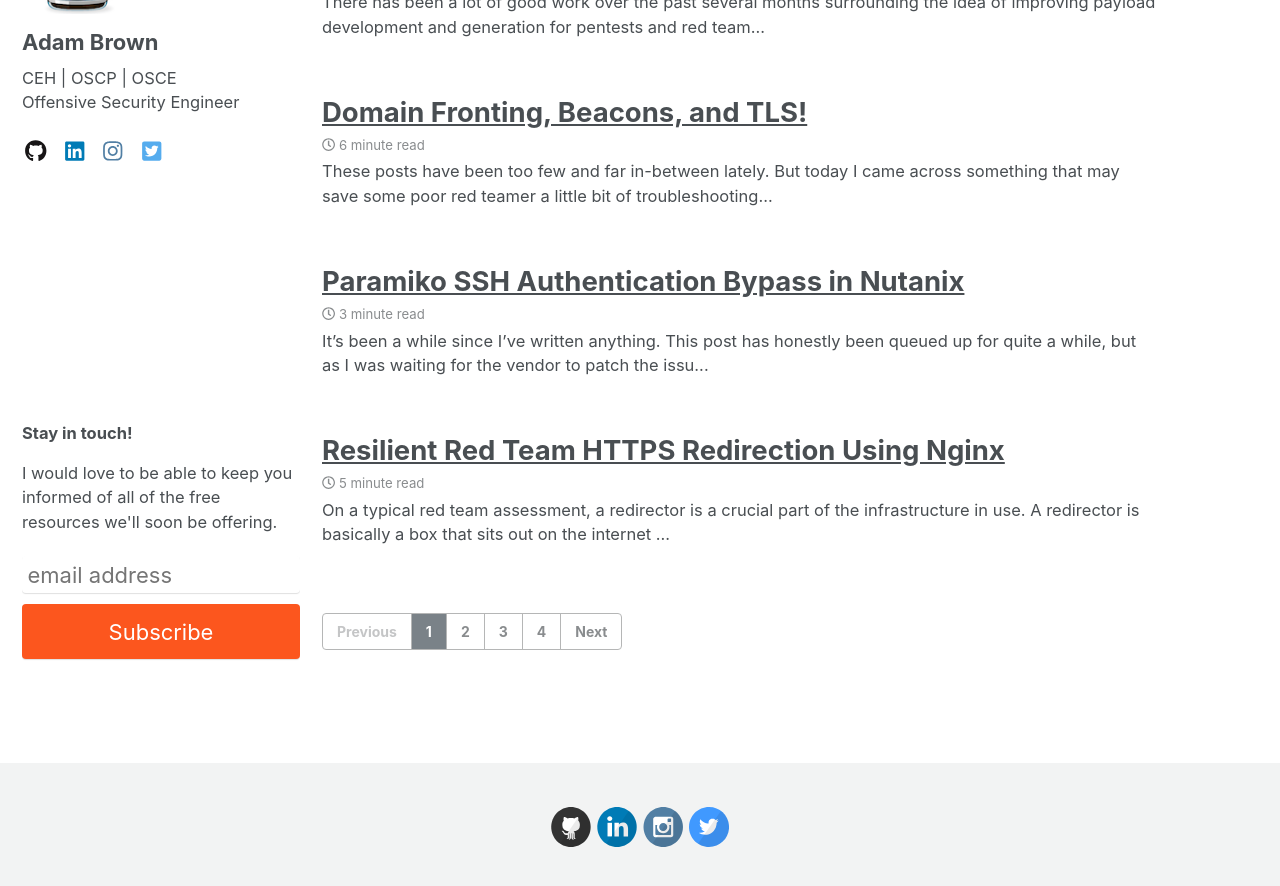
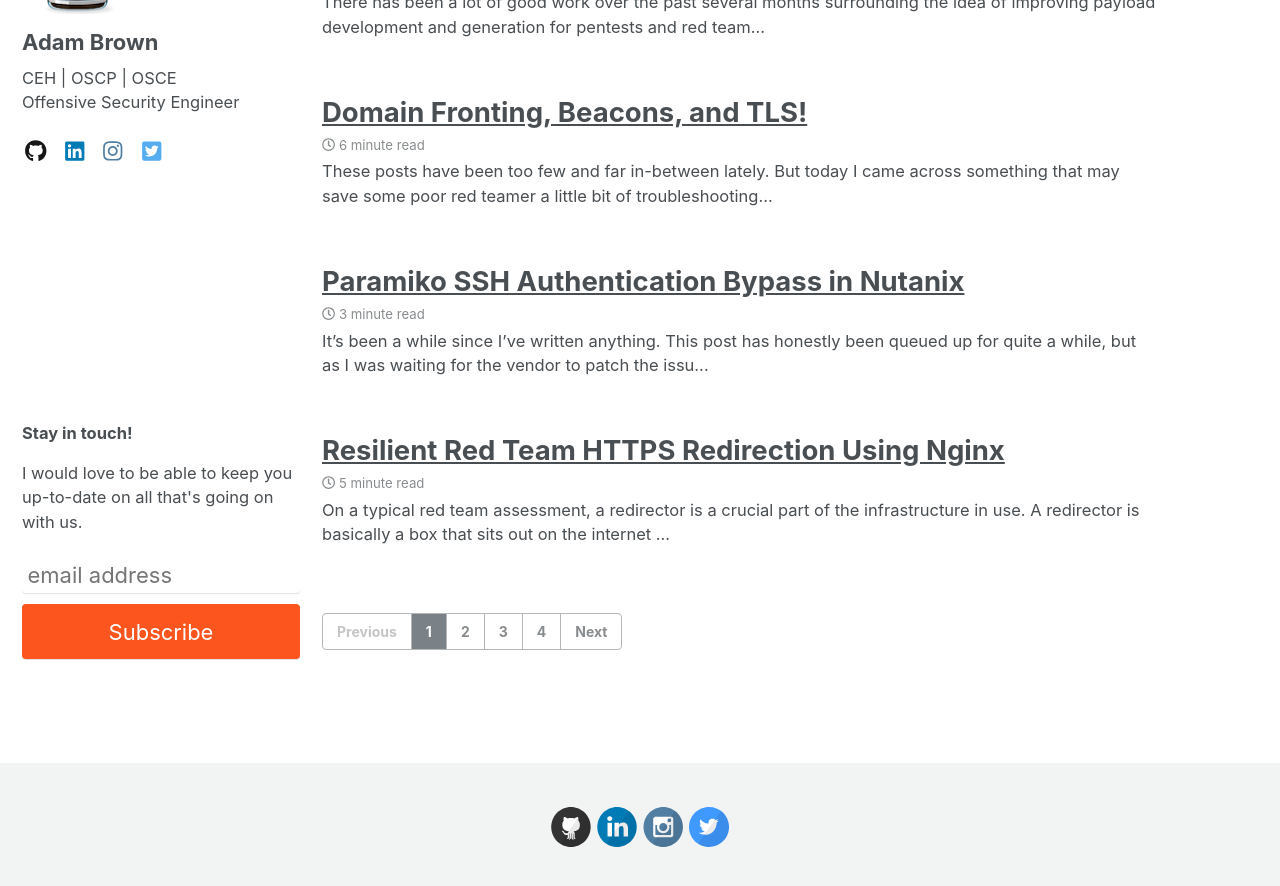
Before and after one commit to coffeegist/coffeegist.github.io, a Jekyll site: the page built from index.html, in a window 1280 px wide and 900 px high, scrolled down 403 px. Shown: the top 886 px of the window. Built offline with Jekyll 4.4.1, drawn with Linux system fonts in a browser that asks for light colours; nearby versions of some CDN libraries; the list of posts is cut into pages by our own code; comment, search, counter and statistics services are not loaded.

Commit message:
* Update verbiage

```diff
--- a/_includes/sidebar.html
+++ b/_includes/sidebar.html
@@ -23,7 +23,7 @@
     <div id="mc_embed_signup">
       <h4>Stay in touch!</h4>
       <p>
-        I would love to be able to keep you informed of all of the free resources we'll soon be offering.
+        I would love to be able to keep you up-to-date on all that's going on with us.
       </p>
       <form action="https://coffeegist.us18.list-manage.com/subscribe/post?u=55ecd7f46498e485fb51c2685&amp;id=8cd31646f3" method="post" id="mc-embedded-subscribe-form" name="mc-embedded-subscribe-form" class="validate" target="_blank" novalidate>
           <div id="mc_embed_signup_scroll">
```
